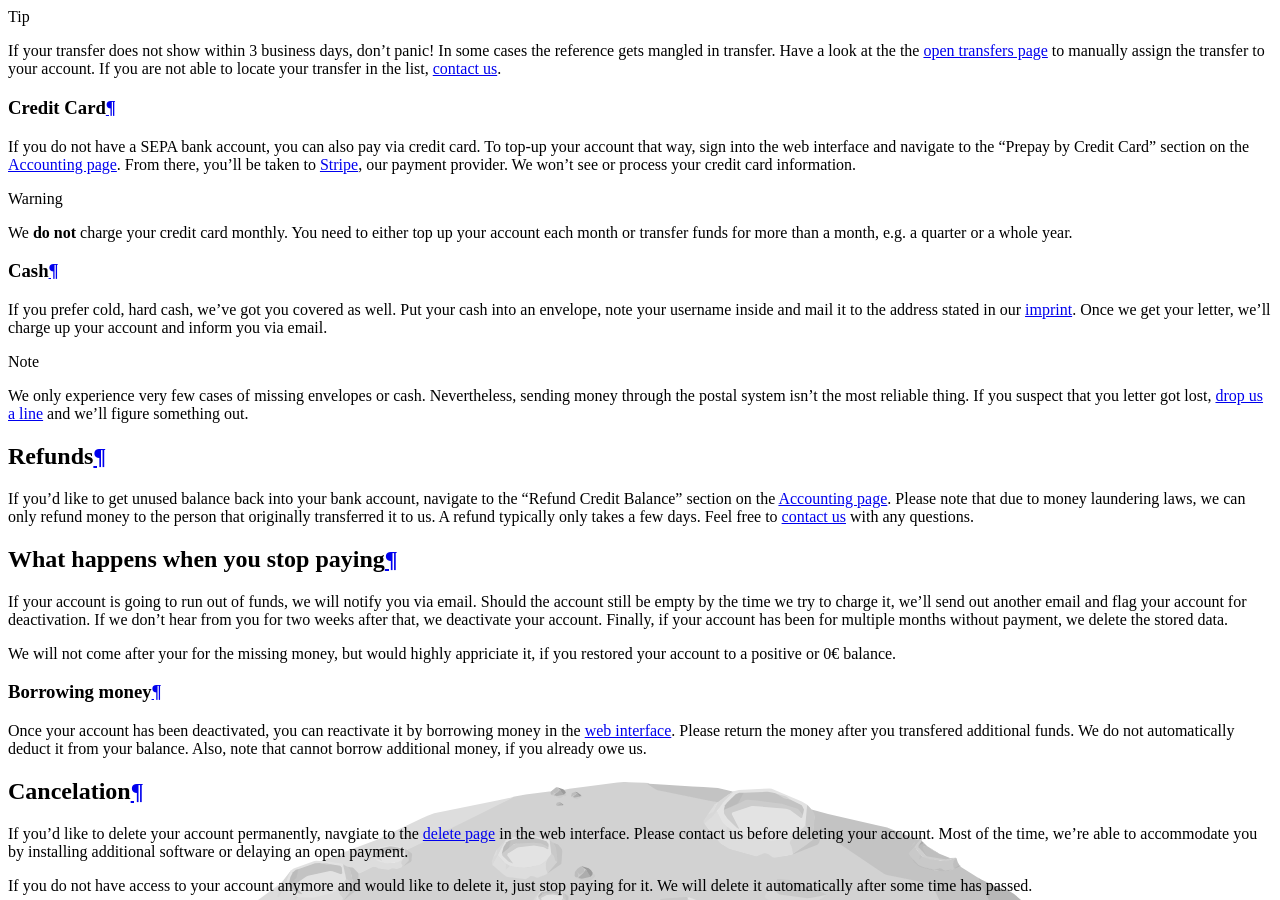
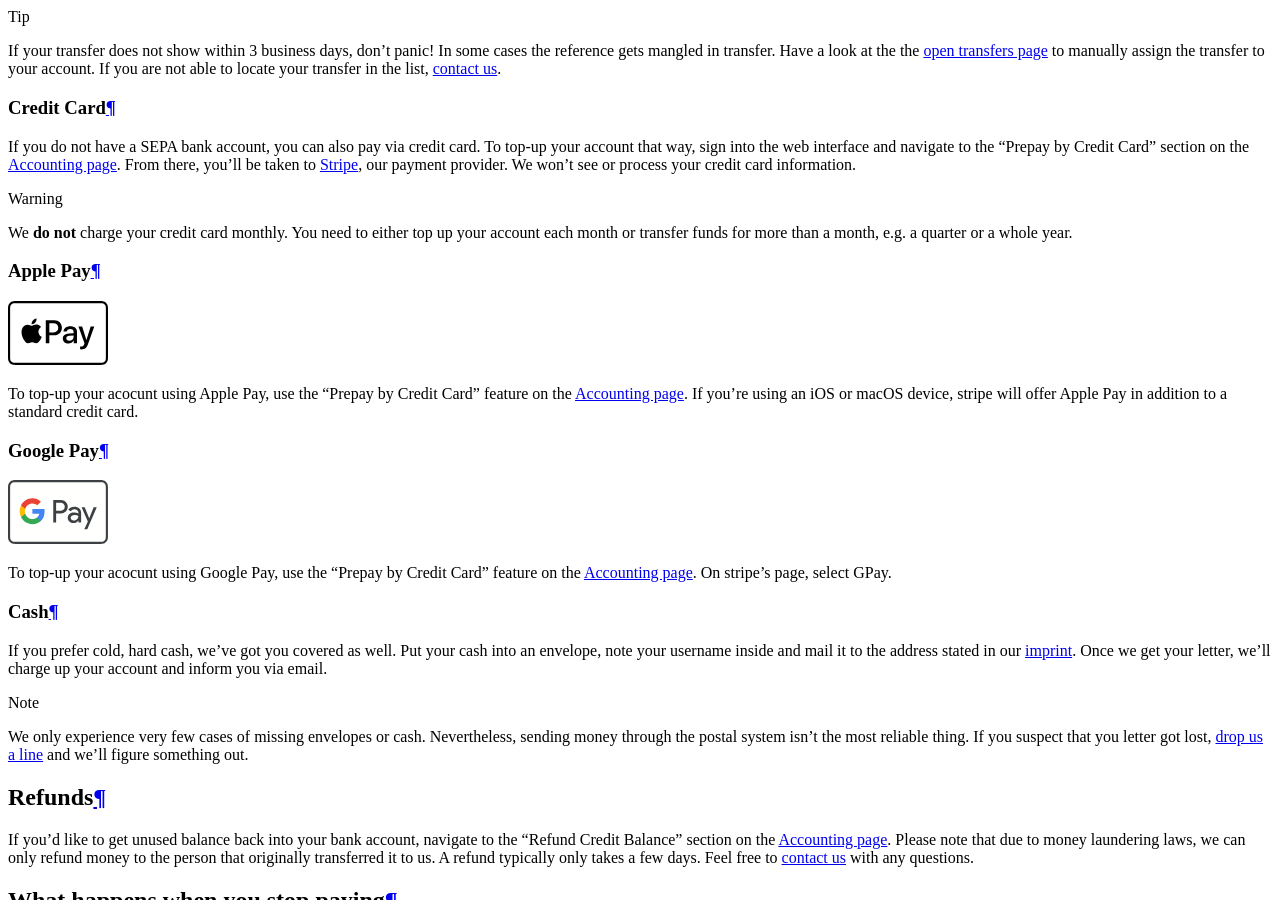
Before and after one commit to Uberspace/manual, a Sphinx documentation site: the page built from source/billing-general.rst, in a window 1280 px wide and 900 px high, scrolled down 3154 px. Built offline with Sphinx 7.4.7 and the Read the Docs theme 2.0.0, drawn with Linux system fonts in a browser that asks for light colours; pages that are not in the unit, such as notebooks, are missing from menus.

Commit message:
document google pay and apple pay

```diff
--- a/source/billing-general.rst
+++ b/source/billing-general.rst
@@ -138,6 +138,27 @@ provider. We won't see or process your credit card information.
   account each month or transfer funds for more than a month, e.g. a quarter or
   a whole year.
 
+Apple Pay
+=========
+
+.. image:: _static/images/apple_pay.svg
+  :align: right
+  :width: 100 px
+
+To top-up your acocunt using Apple Pay, use the "Prepay by Credit Card" feature
+on the `Accounting page <dashboardaccount_>`_. If you're using an iOS or macOS
+device, stripe will offer Apple Pay in addition to a standard credit card.
+
+Google Pay
+==========
+
+.. image:: _static/images/google_pay.svg
+  :align: right
+  :width: 100 px
+
+To top-up your acocunt using Google Pay, use the "Prepay by Credit Card" feature
+on the `Accounting page <dashboardaccount_>`_. On stripe's page, select GPay.
+
 Cash
 ====
 
```
Also changed, not shown: source/_static/images/apple_pay.svg (added), source/_static/images/google_pay.svg (added).
